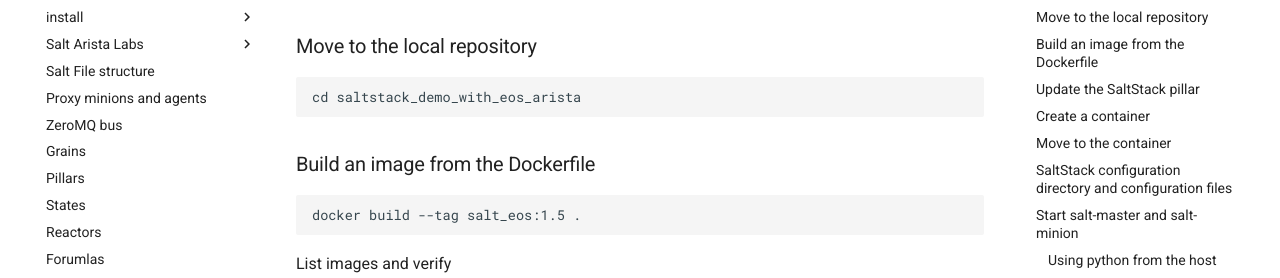
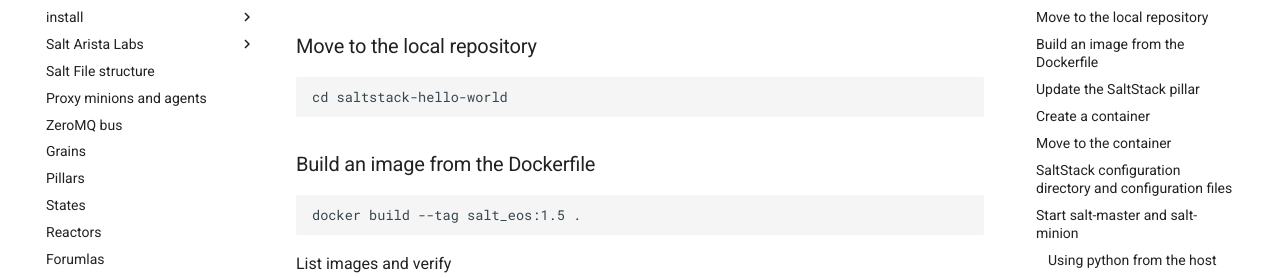
Before and after one commit to arista-netdevops-community/salt_eos_automation, an MkDocs documentation site: the page built from docs/hello-world.md, in a window 1280 px wide and 900 px high, scrolled down 355 px. Shown: the part 172-450 px from the top of the window. Built offline with MkDocs 1.6.1 and Material for MkDocs 9.7.7, drawn with Linux system fonts in a browser that asks for light colours.

Commit message:
fix hello world repository name

````diff
--- a/docs/hello-world.md
+++ b/docs/hello-world.md
@@ -16,7 +16,7 @@ git clone https://github.com/arista-netdevops-community/saltstack-hello-world.gi
 ### Move to the local repository
 
 ```
-cd saltstack_demo_with_eos_arista
+cd saltstack-hello-world
 ```
 
 ### Build an image from the Dockerfile
````
